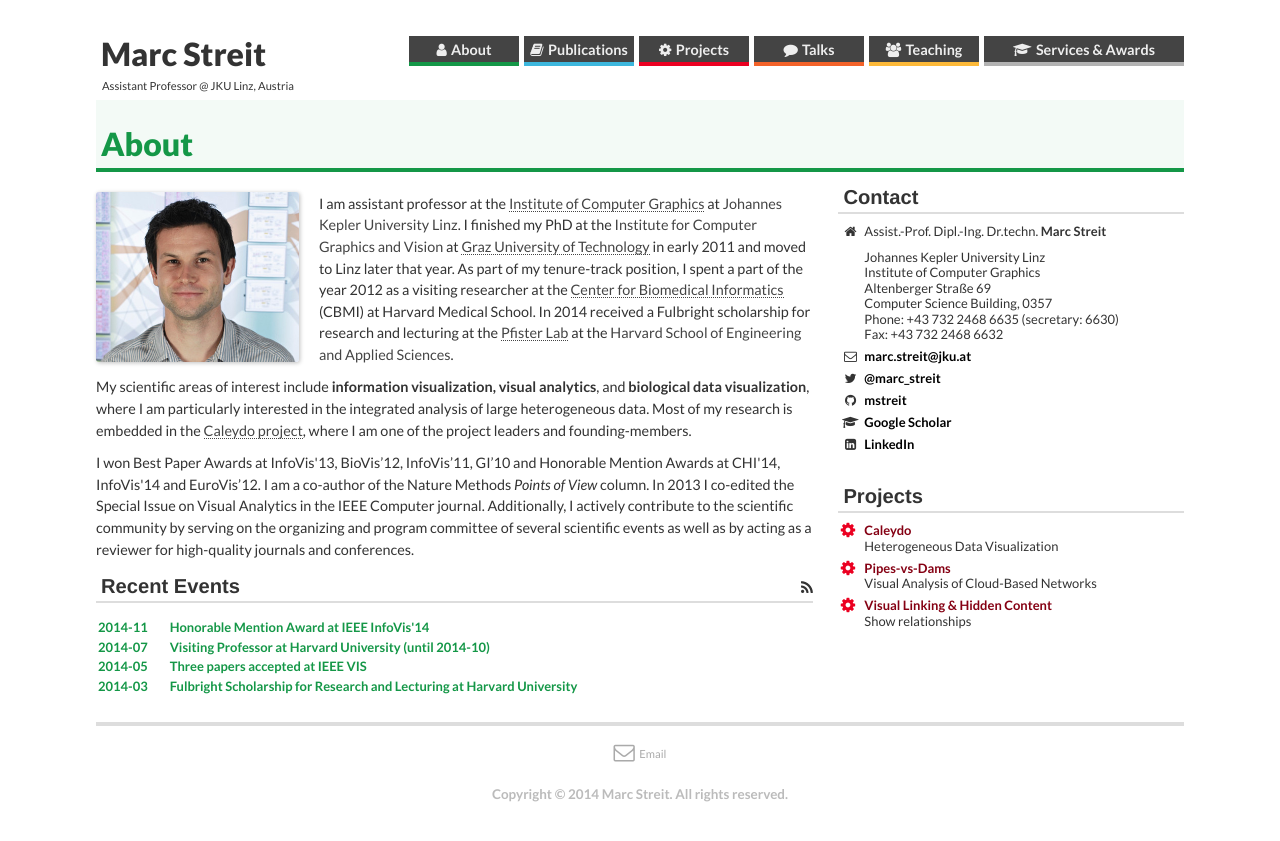
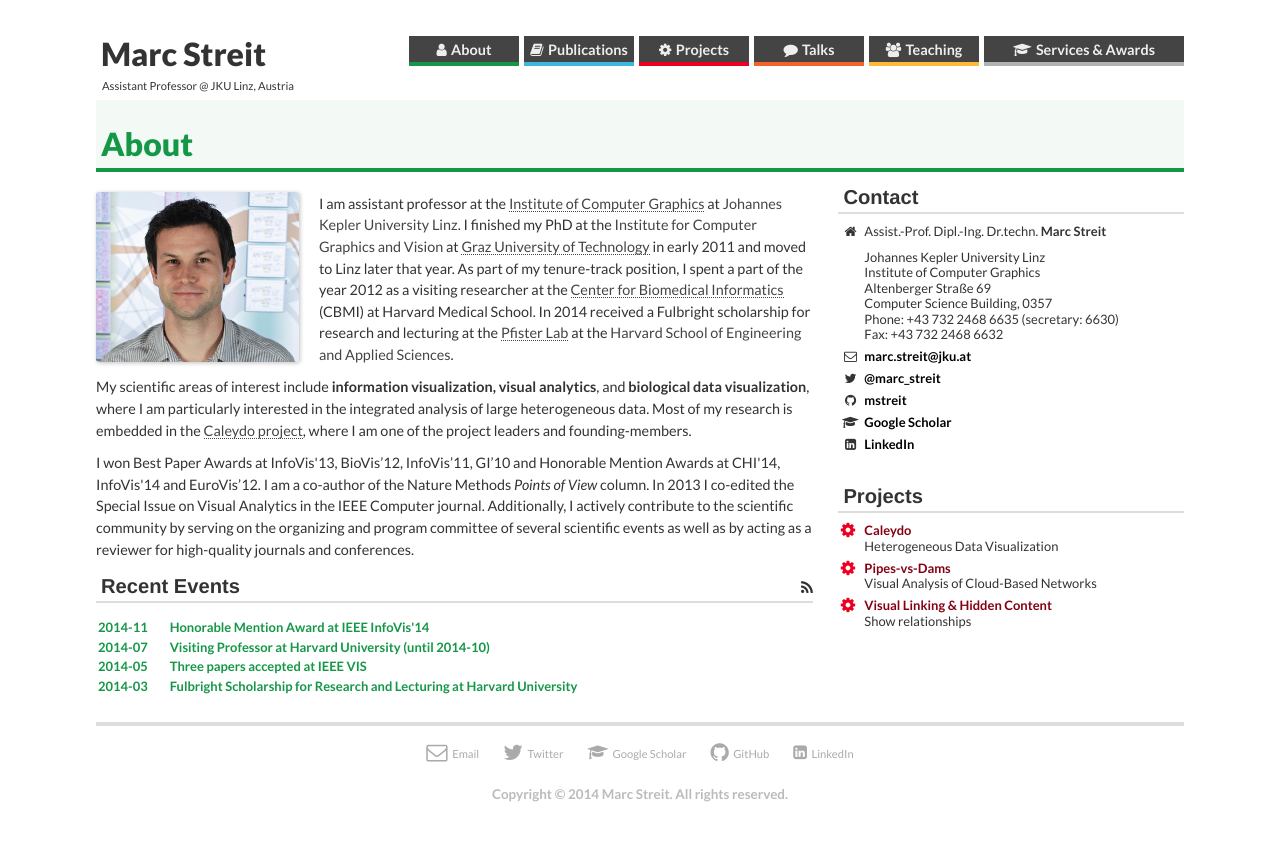
Before and after one commit to mstreit/mstreit.github.io, a Jekyll site: the page built from index.html, in a window 1280 px wide. Shown: the top 841 px of the page. Built offline with Jekyll 4.4.1, drawn with Linux system fonts in a browser that asks for light colours; nearby versions of some CDN libraries; some web fonts are replaced.

Commit message:
fixed footer

```diff
--- a/_includes/footer.html
+++ b/_includes/footer.html
@@ -11,29 +11,39 @@
         </li>
         {% endif %}
 
-        {% if site.facebook_page %}
+        {% if site.twitter %}
         <li>
-          <a href="https://facebook.com/pages/{{ site.facebook_page }}">
-            <i class="fa fa-lg fa-facebook"></i>
-            <span class="footer-text">Facebook</span>
-          </a>
-        </li>
-        {% endif %}
-
-        {% if site.twitter_username %}
-        <li>
-          <a href="https://twitter.com/{{ site.twitter_username }}">
+          <a href="https://twitter.com/{{ site.twitter }}">
             <i class="fa fa-lg fa-twitter"></i>
             <span class="footer-text">Twitter</span>
           </a>
         </li>
         {% endif %}
 
-        {% if site.github_username %}
+
+        {% if site.google_scholar %}
         <li>
-          <a href="https://github.com/{{ site.github_username }}">
+          <a href="http://scholar.google.com/citations?user={{ site.google_scholar }}">
+            <i class="fa fa-graduation-cap"></i>
+            <span class="footer-text">Google Scholar</span>
+          </a>
+        </li>
+        {% endif %}
+
+        {% if site.github %}
+        <li>
+          <a href="https://github.com/{{ site.github }}">
             <i class="fa fa-lg fa-github"></i>
             <span class="footer-text">GitHub</span>
+          </a>
+        </li>
+        {% endif %}
+
+        {% if site.linkedin %}
+        <li>
+          <a href="https://www.linkedin.com/profile/view?id={{ site.linkedin }}">
+            <i class="fa fa-linkedin-square"></i>
+            <span class="footer-text">LinkedIn</span>
           </a>
         </li>
         {% endif %}
```
